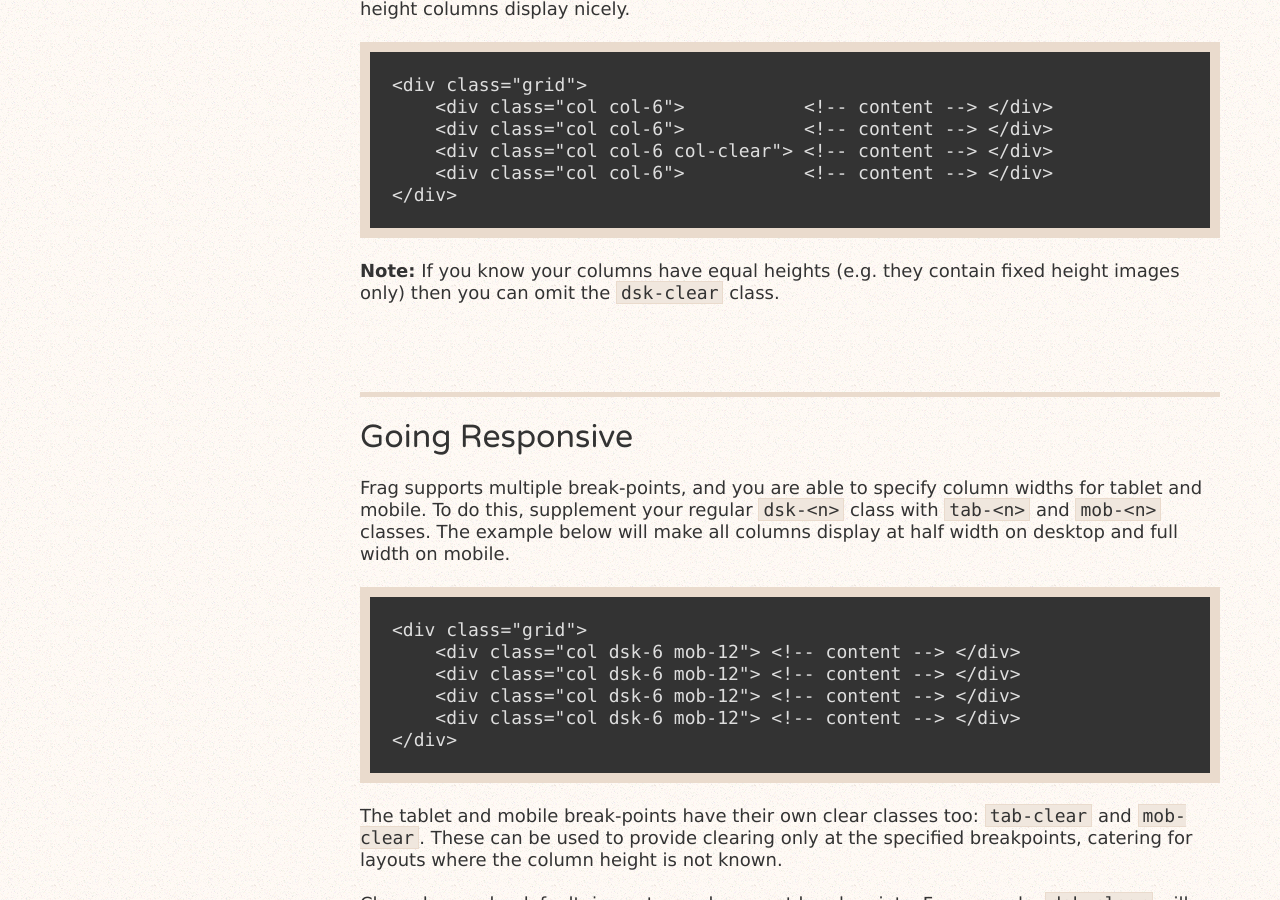
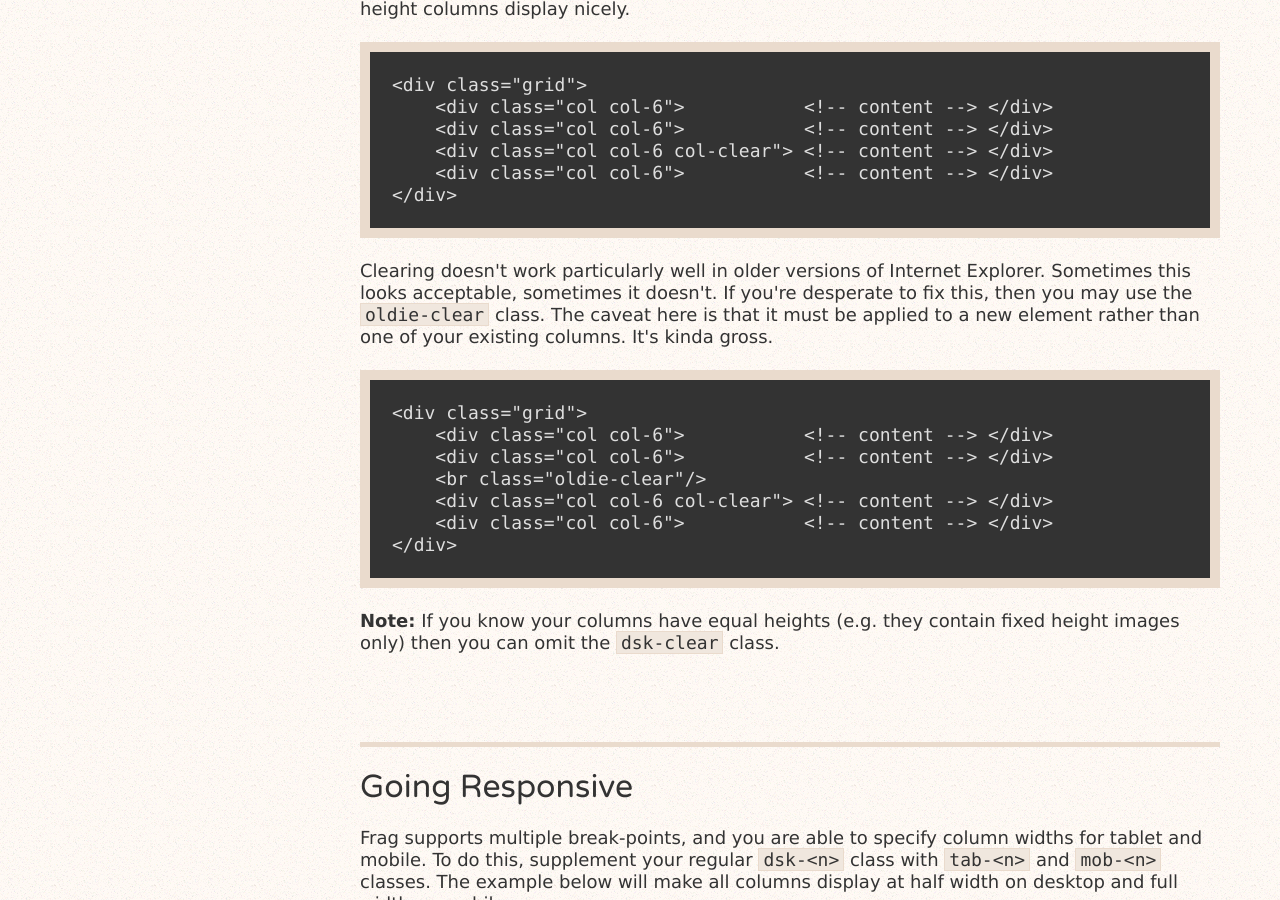
Before and after one commit to rowanmanning/frag, a Jekyll site: the page built from docs/index.html, in a window 1280 px wide and 900 px high, scrolled down 2066 px. Built offline with Jekyll 4.4.1, drawn with Linux system fonts in a browser that asks for light colours.

Commit message:
Add documentation for IE clearing

```diff
--- a/docs/index.html
+++ b/docs/index.html
@@ -111,6 +111,25 @@ layout: page
         {% highlight html %}<div class="grid">
     <div class="col col-6">           <!-- content --> </div>
     <div class="col col-6">           <!-- content --> </div>
+    <div class="col col-6 col-clear"> <!-- content --> </div>
+    <div class="col col-6">           <!-- content --> </div>
+</div>{% endhighlight %}
+    </div>
+
+    <p>
+        Clearing doesn't work particularly well in older versions of Internet
+        Explorer. Sometimes this looks acceptable, sometimes it doesn't. If
+        you're desperate to fix this, then you may use the
+        <code>oldie-clear</code> class. The caveat here is that it must be
+        applied to a new element rather than one of your existing columns. It's
+        kinda gross.
+    </p>
+
+    <div class="css-example">
+        {% highlight html %}<div class="grid">
+    <div class="col col-6">           <!-- content --> </div>
+    <div class="col col-6">           <!-- content --> </div>
+    <br class="oldie-clear"/>
     <div class="col col-6 col-clear"> <!-- content --> </div>
     <div class="col col-6">           <!-- content --> </div>
 </div>{% endhighlight %}
```
